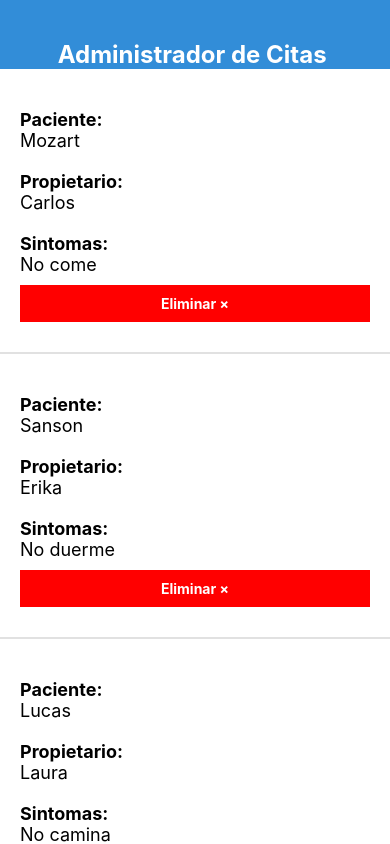
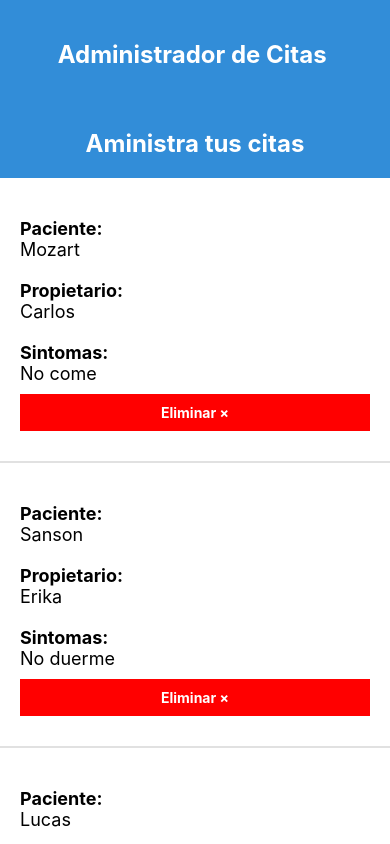
Before and after one commit to carlosalberto05/cinasNative, a React Native app: screen / in a window 390 px wide. Built offline with nearby package versions, Linux system fonts and the light colour scheme.

Commit message:
Agregando funcionalidad al boton de elimnar

```diff
--- a/App.js
+++ b/App.js
@@ -8,13 +8,27 @@
     {id: '3', paciente: 'Lucas', propietario: 'Laura', sintomas: 'No camina'},
   ]);
 
+  //Eliminar los pacientes del state
+  const eliminarPaciente = (id) => {
+    setCitas((citasActuales) => {
+      return citasActuales.filter((cita) => cita.id !== id);
+    });
+  };
+
   return (
     <>
       <View style={styles.contenedor}>
         <Text style={styles.titulo}>Administrador de Citas </Text>
+        <Text style={styles.titulo}>
+          {citas.length > 0
+            ? 'Aministra tus citas'
+            : 'No hay citas, agrega uno'}
+        </Text>
         <FlatList
           data={citas}
-          renderItem={({item}) => <Cita item={item} />}
+          renderItem={({item}) => (
+            <Cita item={item} eliminarPaciente={eliminarPaciente} />
+          )}
           keyExtractor={(cita) => cita.id}
         />
       </View>
@@ -30,6 +44,7 @@
   titulo: {
     color: '#FFF',
     marginTop: 40,
+    marginBottom: 20,
     fontSize: 24,
     fontWeight: 'bold',
     textAlign: 'center',
--- a/componentes/Cita.js
+++ b/componentes/Cita.js
@@ -1,8 +1,9 @@
 import React, {useState} from 'react';
 import {StyleSheet, Text, View, TouchableHighlight} from 'react-native';
-const Cita = ({item}) => {
-  const dialogoEliminar = () => {
-    console.log('Eliminando ....');
+const Cita = ({item, eliminarPaciente}) => {
+  const dialogoEliminar = (id) => {
+    console.log('Eliminando ....', id);
+    eliminarPaciente(id);
   };
 
   return (
@@ -22,7 +23,7 @@
 
       <View>
         <TouchableHighlight
-          onPress={() => dialogoEliminar()}
+          onPress={() => dialogoEliminar(item.id)}
           style={styles.btnEliminar}>
           <Text style={styles.textoEliminar}>Eliminar &times;</Text>
         </TouchableHighlight>
```
